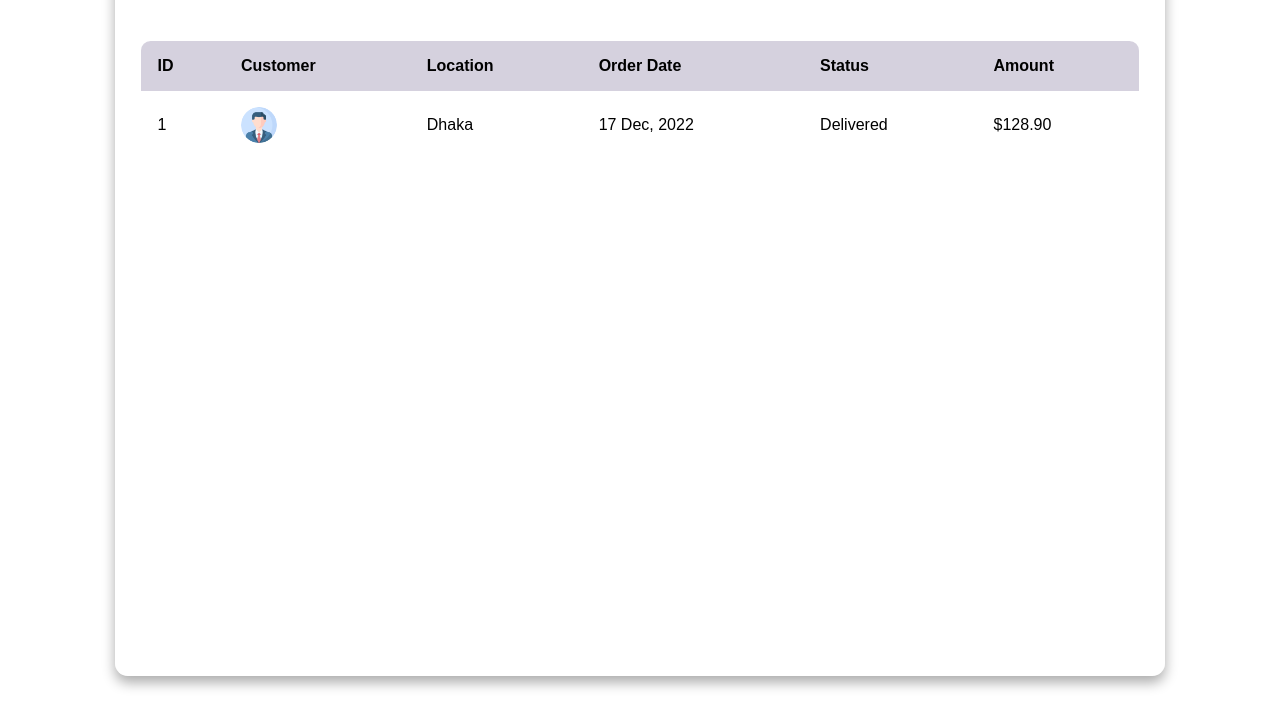
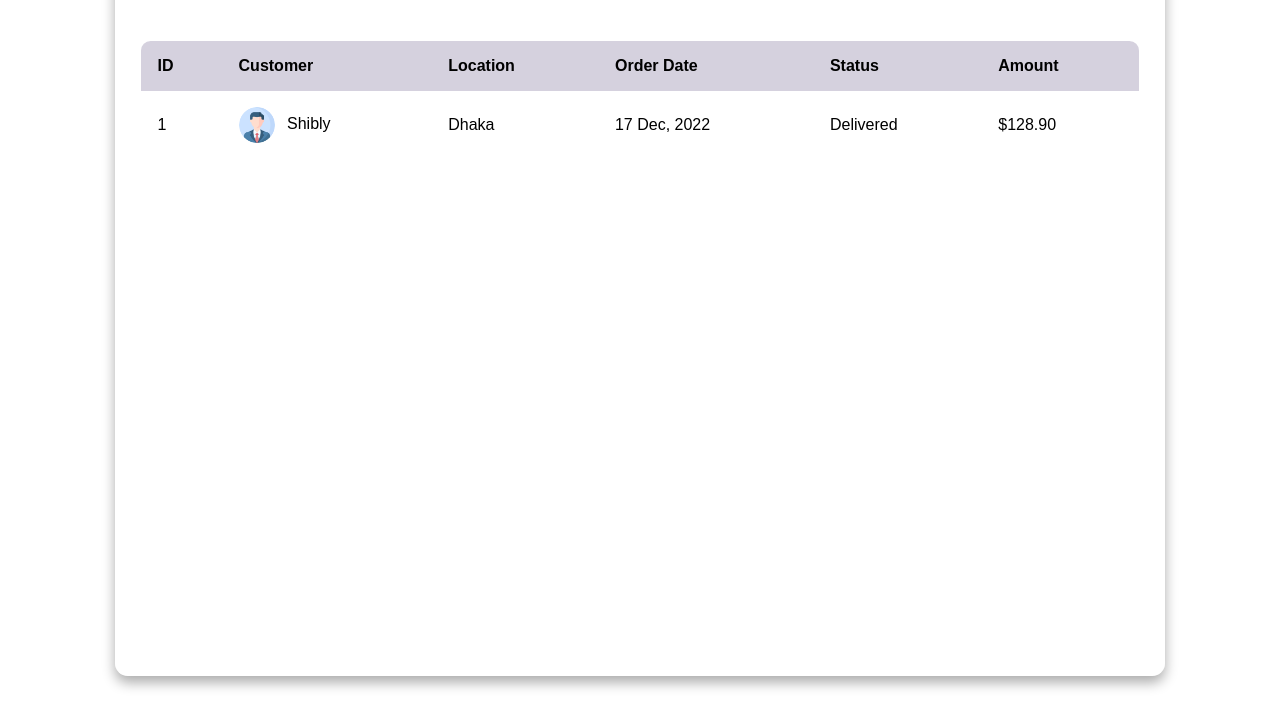
Before and after one commit to Shibly6/HTML_CSS_Practice, a plain HTML site: page Customer's Orders HTML Table/index.html in a window 1280 px wide. Shown: the part 84-800 px from the top of the page. Drawn offline with Linux system fonts and the light colour scheme.

Commit message:
add name

```diff
--- a/Customer's Orders HTML Table/index.html
+++ b/Customer's Orders HTML Table/index.html
@@ -27,7 +27,7 @@
                 <tbody>
                     <tr>
                         <td>1</td>
-                        <td><img src="images/profile.png" alt=""></td>
+                        <td><img src="images/profile.png" alt=""> Shibly</td>
                         <td>Dhaka</td>
                         <td>17 Dec, 2022</td>
                         <td>
```
